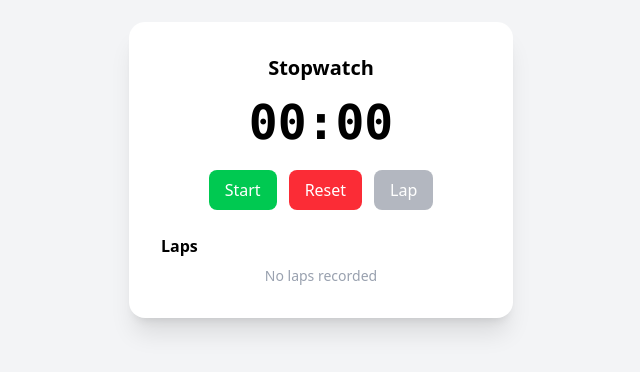
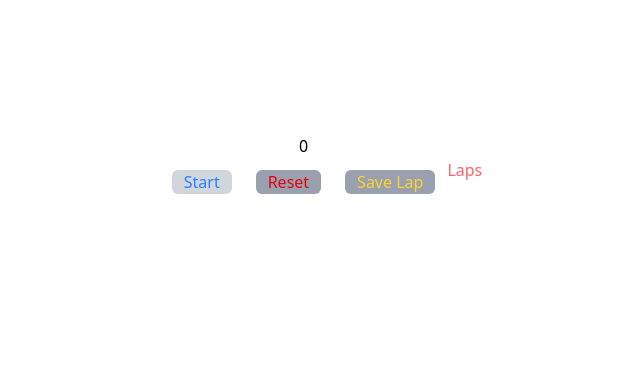
Before and after one commit to SrijanTrivedi00/Solutions-GreatFrontend, a Next.js app: page /stopwatch in a window 1280 px wide. Shown: the part 230-602 px from the top of the page, without its empty margins (319-959 px from the left). Built offline with nearby package versions, Linux system fonts and the light colour scheme.

Commit message:
Used Context api

```diff
--- /dev/null
+++ b/app/context/themecontext/Themecontext.jsx
@@ -0,0 +1,21 @@
+'use client'
+import React, { createContext,  useState } from "react";
+
+export const ThemeContext = createContext(null);
+
+const ThemeProvider = ({ children }) => {
+  const [theme, setTheme] = useState("Light");
+
+  const clickFunction = () => {
+    console.log("Your Theme context is working perfectly");
+  };
+
+  return (
+    <ThemeContext.Provider value={{ theme, setTheme, clickFunction }}>
+      {children}
+    </ThemeContext.Provider>
+  );
+};
+
+
+export default ThemeProvider;
--- a/app/image-carousel/page.tsx
+++ b/app/image-carousel/page.tsx
@@ -35,7 +35,7 @@ const ImageCarousel = () => {
   return (
     <div className="flex items-center justify-center h-screen">
       {currentImage > 0 && (
-        <div onClick={() => setCurrentImage((prev) => prev - 1)}>
+        <div onClick={() => setCurrentImage((prev) => prev - 1)} className="cursor-pointer">
           <ArrowLeft />
         </div>
       )}
@@ -46,7 +46,7 @@ const ImageCarousel = () => {
         className="w-[600px] h-[400px] object-contain mx-2"
       />
       {currentImage < images.length - 1 && (
-        <div onClick={() => setCurrentImage((prev) => prev + 1)}>
+        <div onClick={() => setCurrentImage((prev) => prev + 1)} className="cursor-pointer">
           <ArrowRight />
         </div>
       )}
--- a/app/layout.tsx
+++ b/app/layout.tsx
@@ -3,6 +3,7 @@ import { Geist, Geist_Mono } from "next/font/google";
 import "./globals.css";
 import { ToastContainer } from "react-toastify";
 import "react-toastify/dist/ReactToastify.css";
+import ThemeProvider from "./context/themecontext/Themecontext";
 
 const geistSans = Geist({
   variable: "--font-geist-sans",
@@ -29,8 +30,10 @@ export default function RootLayout({
       <body
         className={`${geistSans.variable} ${geistMono.variable} antialiased`}
       >
-        {children}
-        <ToastContainer position="top-right" autoClose={3000} />
+        <ThemeProvider>
+          {children}
+          <ToastContainer position="top-right" autoClose={3000} />
+        </ThemeProvider>
       </body>
     </html>
   );
--- a/app/page.tsx
+++ b/app/page.tsx
@@ -5,6 +5,7 @@ import {
   Form,
   GalleryVertical,
   ImagePlayIcon,
+  ScrollIcon,
   WatchIcon,
 } from "lucide-react";
 import { useRouter } from "next/navigation";
@@ -83,6 +84,14 @@ const Home = () => {
         >
           <ImagePlayIcon /> Use Carousel
         </button>
+        <button
+          onClick={() => router.push("/Infinite-scroll")}
+          className="px-6 py-3 rounded-lg bg-red-600 text-white font-medium
+                     hover:bg-green-600 transition duration-300
+                     shadow-md hover:shadow-lg focus:outline-none flex gap-2 cursor-pointer "
+        >
+          <ScrollIcon /> Infinite Scroll...
+        </button>
       </div>
     </div>
   );
--- a/app/stopwatch/page.tsx
+++ b/app/stopwatch/page.tsx
@@ -1,160 +1,163 @@
-// Improved ui/ux
+// // Improved ui/ux
+
+// "use client";
+// import { useContext, useEffect, useState } from "react";
+// import { ThemeContext } from "../context/themecontext/Themecontext";
+
+// const formatTime = (time: any) => {
+//   const m = Math.floor(time / 60);
+//   const s = time % 60;
+//   return `${m.toString().padStart(2, "0")}:${s.toString().padStart(2, "0")}`;
+// };
+
+// const Stopwatch = () => {
+//   const [timer, setTimer] = useState(0);
+//   const [toggled, setToggled] = useState(false);
+//   const [laps, setLaps] = useState<any>([]);
+
+
+
+//   useEffect(() => {
+//     if (!toggled) return;
+
+//     const interval = setInterval(() => {
+//       setTimer((prev) => prev + 1);
+//     }, 1000);
+
+//     return () => clearInterval(interval);
+//   }, [toggled]);
+
+//   const handleReset = () => {
+//     setToggled(false);
+//     setTimer(0);
+//     setLaps([]);
+//   };
+
+//   return (
+//     <div className="flex justify-center items-center h-screen bg-gray-100">
+//       <div className="bg-white shadow-xl rounded-2xl p-8 w-96">
+//         <h2 className="text-xl font-semibold text-center mb-4">Stopwatch</h2>
+
+//         {/* Timer */}
+//         <div className="text-5xl font-mono font-bold text-center mb-6">
+//           {formatTime(timer)}
+//         </div>
+
+//         {/* Controls */}
+//         <div className="flex justify-center gap-3 mb-6">
+//           <button
+//             onClick={() => setToggled(!toggled)}
+//             className={`px-4 py-2 rounded-lg text-white font-medium transition ${
+//               toggled
+//                 ? "bg-yellow-500 hover:bg-yellow-600"
+//                 : "bg-green-500 hover:bg-green-600"
+//             }`}
+//           >
+//             {toggled ? "Pause" : "Start"}
+//           </button>
+
+//           <button
+//             onClick={handleReset}
+//             className="px-4 py-2 rounded-lg bg-red-500 hover:bg-red-600 text-white font-medium transition"
+//           >
+//             Reset
+//           </button>
+
+//           <button
+//             onClick={() => setLaps([...laps, timer])}
+//             disabled={!toggled}
+//             className="px-4 py-2 rounded-lg bg-gray-500 hover:bg-gray-600 text-white font-medium transition disabled:opacity-50"
+//           >
+//             Lap
+//           </button>
+//         </div>
+
+//         {/* Laps */}
+//         <div>
+//           <h4 className="font-semibold mb-2">Laps</h4>
+
+//           {laps.length === 0 ? (
+//             <p className="text-sm text-gray-400 text-center">
+//               No laps recorded
+//             </p>
+//           ) : (
+//             <div className="max-h-40 overflow-y-auto border rounded-lg">
+//               {laps.map((lap: any, index: any) => (
+//                 <div
+//                   key={index}
+//                   className="flex justify-between px-3 py-2 border-b text-sm"
+//                 >
+//                   <span>Lap {index + 1}</span>
+//                   <span className="font-mono">{formatTime(lap)}</span>
+//                 </div>
+//               ))}
+//             </div>
+//           )}
+//         </div>
+//       </div>
+//     </div>
+//   );
+// };
+
+// export default Stopwatch;
+
+// MY STOPWATCH LOGIC
 
 "use client";
 import { useEffect, useState } from "react";
 
-const formatTime = (time: any) => {
-  const m = Math.floor(time / 60);
-  const s = time % 60;
-  return `${m.toString().padStart(2, "0")}:${s.toString().padStart(2, "0")}`;
-};
-
 const Stopwatch = () => {
   const [timer, setTimer] = useState(0);
   const [toggled, setToggled] = useState(false);
-  const [laps, setLaps] = useState<any>([]);
+  const [laps,setLaps]=useState<number[]>([])
 
   useEffect(() => {
-    if (!toggled) return;
-
+    if (toggled) {
       const interval = setInterval(() => {
         setTimer((prev) => prev + 1);
       }, 1000);
 
       return () => clearInterval(interval);
+    } else {
+      setTimer(0);
+    }
   }, [toggled]);
 
-  const handleReset = () => {
-    setToggled(false);
-    setTimer(0);
-    setLaps([]);
-  };
-
   return (
-    <div className="flex justify-center items-center h-screen bg-gray-100">
-      <div className="bg-white shadow-xl rounded-2xl p-8 w-96">
-        <h2 className="text-xl font-semibold text-center mb-4">Stopwatch</h2>
-
-        {/* Timer */}
-        <div className="text-5xl font-mono font-bold text-center mb-6">
-          {formatTime(timer)}
+    <div className="flex justify-center items-center h-screen">
+      <div>
+        <div className="flex justify-center">
+          <div className="">
+            {timer > 60 ? `${Math.floor(timer / 60)}:${timer % 60}` : timer}
+          </div>
         </div>
 
-        {/* Controls */}
-        <div className="flex justify-center gap-3 mb-6">
         <button
           onClick={() => setToggled(!toggled)}
-            className={`px-4 py-2 rounded-lg text-white font-medium transition ${
-              toggled
-                ? "bg-yellow-500 hover:bg-yellow-600"
-                : "bg-green-500 hover:bg-green-600"
-            }`}
+          className="text-blue-500 px-3 m-3 bg-gray-300 rounded-md cursor-pointer"
         >
-            {toggled ? "Pause" : "Start"}
+          Start
         </button>
-
         <button
-            onClick={handleReset}
-            className="px-4 py-2 rounded-lg bg-red-500 hover:bg-red-600 text-white font-medium transition"
+          onClick={() => setToggled(!toggled)}
+          className="text-red-600 px-3 m-3 bg-gray-400 rounded-md cursor-pointer"
         >
           Reset
         </button>
+        <button  onClick={() => setLaps([...laps, timer])} className="bg-gray-400 text-amber-300 rounded-md cursor-pointer px-3 m-3" >Save Lap</button>
+      </div>
+      <div>
+        <h4 className="text-red-400 ">Laps</h4>
+        <div className="flex-row">
+           {
+            laps.map((lap,index)=>
+                <span key={index}>{lap}</span>
+            )
+           }
 
-          <button
-            onClick={() => setLaps([...laps, timer])}
-            disabled={!toggled}
-            className="px-4 py-2 rounded-lg bg-gray-500 hover:bg-gray-600 text-white font-medium transition disabled:opacity-50"
-          >
-            Lap
-          </button>
-        </div>
-
-        {/* Laps */}
-        <div>
-          <h4 className="font-semibold mb-2">Laps</h4>
-
-          {laps.length === 0 ? (
-            <p className="text-sm text-gray-400 text-center">
-              No laps recorded
-            </p>
-          ) : (
-            <div className="max-h-40 overflow-y-auto border rounded-lg">
-              {laps.map((lap: any, index: any) => (
-                <div
-                  key={index}
-                  className="flex justify-between px-3 py-2 border-b text-sm"
-                >
-                  <span>Lap {index + 1}</span>
-                  <span className="font-mono">{formatTime(lap)}</span>
-                </div>
-              ))}
-            </div>
-          )}
         </div>
       </div>
     </div>
   );
 };
-
 export default Stopwatch;
-
-// MY STOPWATCH LOGIC
-
-// "use client";
-// import { useEffect, useState } from "react";
-
-// const Stopwatch = () => {
-//   const [timer, setTimer] = useState(0);
-//   const [toggled, setToggled] = useState(false);
-//   const [laps,setLaps]=useState<number[]>([])
-
-//   useEffect(() => {
-//     if (toggled) {
-//       const interval = setInterval(() => {
-//         setTimer((prev) => prev + 1);
-//       }, 1000);
-
-//       return () => clearInterval(interval);
-//     } else {
-//       setTimer(0);
-//     }
-//   }, [toggled]);
-
-//   return (
-//     <div className="flex justify-center items-center h-screen">
-//       <div>
-//         <div className="flex justify-center">
-//           <div className="">
-//             {timer > 60 ? `${Math.floor(timer / 60)}:${timer % 60}` : timer}
-//           </div>
-//         </div>
-
-//         <button
-//           onClick={() => setToggled(!toggled)}
-//           className="text-blue-500 px-3 m-3 bg-gray-300 rounded-md cursor-pointer"
-//         >
-//           Start
-//         </button>
-//         <button
-//           onClick={() => setToggled(!toggled)}
-//           className="text-red-600 px-3 m-3 bg-gray-400 rounded-md cursor-pointer"
-//         >
-//           Reset
-//         </button>
-//         <button  onClick={() => setLaps([...laps, timer])} className="bg-gray-400 text-amber-300 rounded-md cursor-pointer px-3 m-3" >Save Lap</button>
-//       </div>
-//       <div>
-//         <h4 className="text-red-400 ">Laps</h4>
-//         <div className="flex-row">
-//            {
-//             laps.map((lap,index)=>
-//                 <span key={index}>{lap}</span>
-//             )
-//            }
-
-//         </div>
-//       </div>
-//     </div>
-//   );
-// };
-// export default Stopwatch;
```
Also changed, not shown: app/Infinite-scroll/page.tsx (added, +38 -0 lines). Lines whose indentation alone changed are shown as unchanged.
